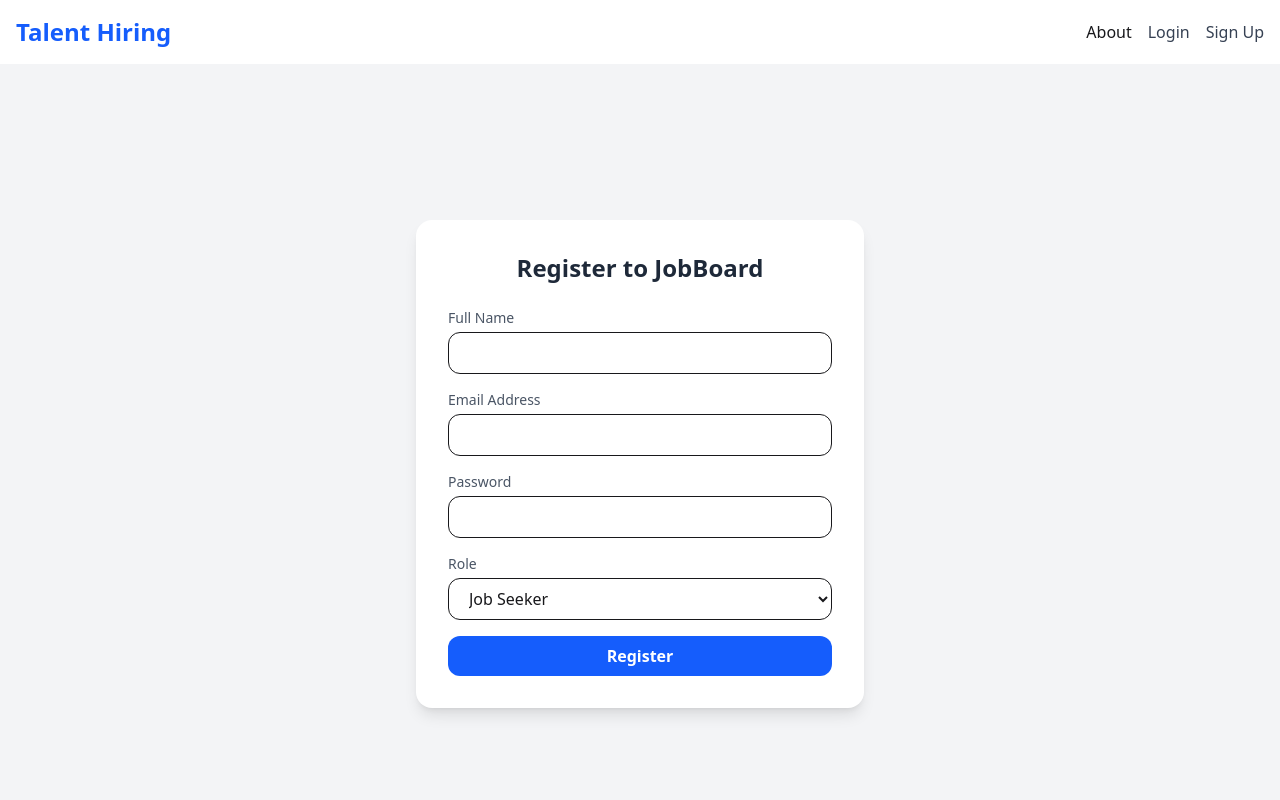
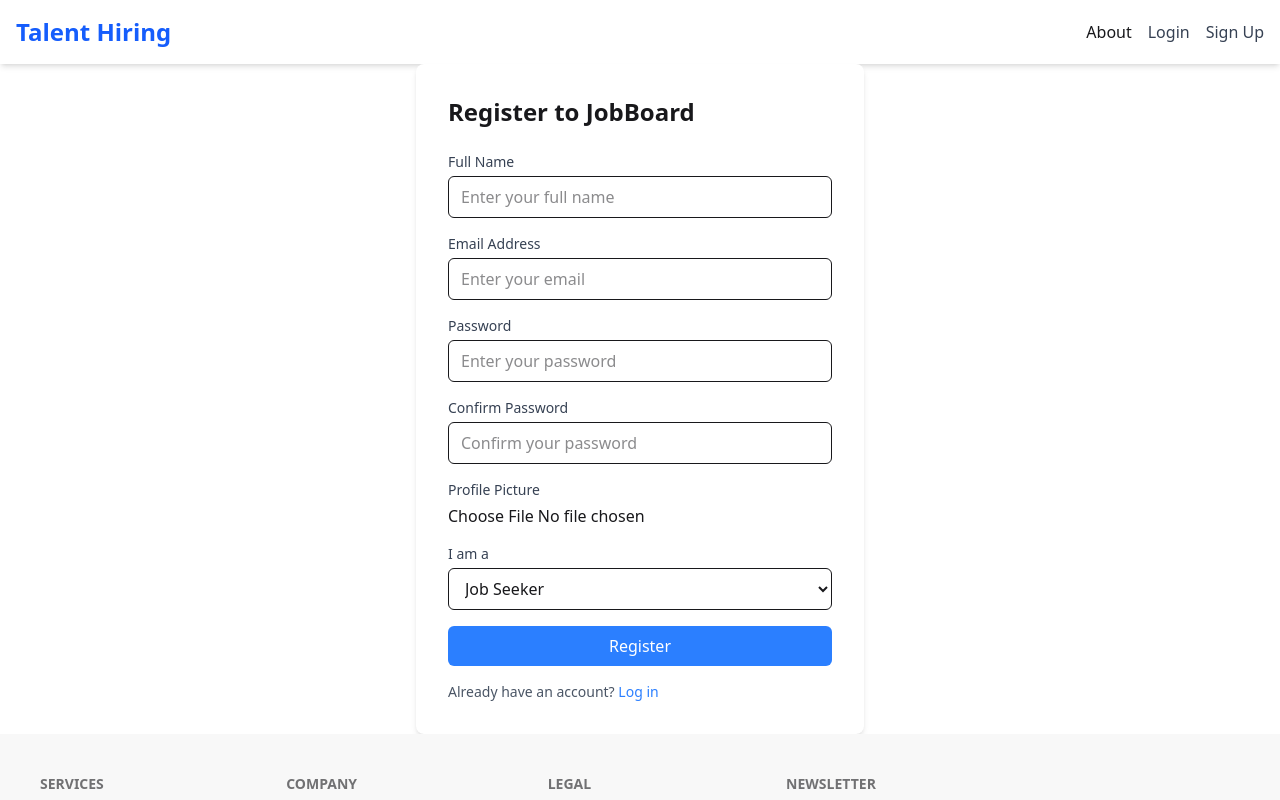
Before and after one commit to 07Abjth/Job_Board, a React (Vite) app in the folder client/: page /signup in a window 1280 px wide. Shown: the top 800 px of the page. Built offline with nearby package versions, Linux system fonts and the light colour scheme; no server answers.

Commit message:
modified:   client/src/pages/shared/RegisterPage.jsx

```diff
--- a/client/src/pages/shared/RegisterPage.jsx
+++ b/client/src/pages/shared/RegisterPage.jsx
@@ -1,102 +1,169 @@
-import { useState } from "react";
-import React from 'react'
-import { Navigate } from "react-router-dom";
-
+import React, { useState } from "react";
+import { useNavigate, Link } from "react-router-dom";
+import { toast } from "react-hot-toast";
+import { axiosInstance } from "../../config/axiosInstance";
+import { useDispatch } from "react-redux";
+import { saveUserData } from "../../redux/features/userSlice";
 
 export const RegisterPage = () => {
+  const navigate = useNavigate();
+  const dispatch = useDispatch();
 
   const [formData, setFormData] = useState({
     name: "",
     email: "",
     password: "",
-    role: "job_seeker",
+    confirmPassword: "",
+    role: "user",
   });
+
+  const [profilePic, setProfilePic] = useState(null);
 
   const handleChange = (e) => {
     setFormData({ ...formData, [e.target.name]: e.target.value });
   };
 
-  const handleSubmit = (e) => {
+  const handleFileChange = (e) => {
+    setProfilePic(e.target.files[0]);
+  };
+
+  const handleSubmit = async (e) => {
     e.preventDefault();
-    // You can replace this with an actual API call
-    console.log("Form Submitted:", formData);
 
+    const form = new FormData();
+    Object.entries(formData).forEach(([key, value]) => form.append(key, value));
+    if (profilePic) {
+      form.append("profilePic", profilePic);
+    }
+
+    try {
+      const registerApi =
+        formData.role === "employer"
+          ? "/employer/register"
+          : formData.role === "admin"
+          ? "/admin/register"
+          : "/user/register";
+
+      const response = await axiosInstance.post(registerApi, form, {
+        headers: { "Content-Type": "multipart/form-data" },
+      });
+
+      dispatch(saveUserData(response.data));
+      toast.success("Registration successful!");
+
+      navigate(
+        formData.role === "employer"
+          ? "/employer"
+          : formData.role === "admin"
+          ? "/admin/dashboard"
+          : "/",
+        { replace: true }
+      );
+    } catch (error) {
+      if (error.response) {
+        toast.error(error.response.data.message || "Registration failed");
+      } else {
+        toast.error("Registration failed. Please try again.");
+      }
+    }
   };
-  Navigate("/login", { replace: true });
-
 
   return (
-    <div className="min-h-screen flex items-center justify-center bg-gray-100">
-      <div className="bg-white p-8 rounded-2xl shadow-lg w-full max-w-md">
-        <h2 className="text-2xl font-bold mb-6 text-center text-gray-800">
-          Register to JobBoard
-        </h2>
-        <form onSubmit={handleSubmit} className="space-y-4">
+    <div className="max-w-md mx-auto bg-white p-8 rounded-lg shadow-md">
+      <h2 className="text-2xl font-bold mb-6">Register to JobBoard</h2>
+      <form onSubmit={handleSubmit} className="space-y-4" encType="multipart/form-data">
         <div>
-            <label className="block mb-1 text-sm font-medium text-gray-600">
-              Full Name
-            </label>
+          <label className="block text-sm font-medium text-gray-700">Full Name</label>
           <input
             type="text"
             name="name"
             required
             value={formData.name}
             onChange={handleChange}
-              className="w-full px-4 py-2 border rounded-xl focus:outline-none focus:ring-2 focus:ring-blue-400"
+            className="mt-1 block w-full px-3 py-2 border rounded-md"
+            placeholder="Enter your full name"
           />
         </div>
 
         <div>
-            <label className="block mb-1 text-sm font-medium text-gray-600">
-              Email Address
-            </label>
+          <label className="block text-sm font-medium text-gray-700">Email Address</label>
           <input
             type="email"
             name="email"
             required
             value={formData.email}
             onChange={handleChange}
-              className="w-full px-4 py-2 border rounded-xl focus:outline-none focus:ring-2 focus:ring-blue-400"
+            className="mt-1 block w-full px-3 py-2 border rounded-md"
+            placeholder="Enter your email"
           />
         </div>
 
         <div>
-            <label className="block mb-1 text-sm font-medium text-gray-600">
-              Password
-            </label>
+          <label className="block text-sm font-medium text-gray-700">Password</label>
           <input
             type="password"
             name="password"
             required
             value={formData.password}
             onChange={handleChange}
-              className="w-full px-4 py-2 border rounded-xl focus:outline-none focus:ring-2 focus:ring-blue-400"
+            className="mt-1 block w-full px-3 py-2 border rounded-md"
+            placeholder="Enter your password"
           />
         </div>
 
         <div>
-            <label className="block mb-1 text-sm font-medium text-gray-600">
-              Role
-            </label>
+          <label className="block text-sm font-medium text-gray-700">Confirm Password</label>
+          <input
+            type="password"
+            name="confirmPassword"
+            required
+            value={formData.confirmPassword}
+            onChange={handleChange}
+            className="mt-1 block w-full px-3 py-2 border rounded-md"
+            placeholder="Confirm your password"
+          />
+        </div>
+
+        <div>
+          <label className="block text-sm font-medium text-gray-700">Profile Picture</label>
+          <input
+            type="file"
+            name="profilePic"
+            accept="image/*"
+            required
+            onChange={handleFileChange}
+            className="mt-1 block w-full"
+          />
+        </div>
+
+        <div>
+          <label className="block text-sm font-medium text-gray-700">I am a</label>
           <select
             name="role"
             value={formData.role}
             onChange={handleChange}
-              className="w-full px-4 py-2 border rounded-xl focus:outline-none focus:ring-2 focus:ring-blue-400"
+            className="mt-1 block w-full px-3 py-2 border rounded-md"
           >
-              <option value="job_seeker">Job Seeker</option>
+            <option value="user">Job Seeker</option>
             <option value="employer">Employer</option>
+            {/* <option value="admin">Administrator</option> */}
           </select>
         </div>
 
         <button
           type="submit"
-            className="w-full bg-blue-600 text-white font-semibold py-2 rounded-xl hover:bg-blue-700 transition"
+          className="w-full bg-blue-500 text-white py-2 rounded-md hover:bg-blue-600"
         >
           Register
         </button>
+
+        <p className="text-sm text-gray-600">
+          Already have an account?{" "}
+          <Link to="/login" className="text-blue-500 hover:text-blue-600">
+            Log in
+          </Link>
+        </p>
       </form>
-      </div>
     </div>
   );
 };
```
Lines whose indentation alone changed are shown as unchanged.
